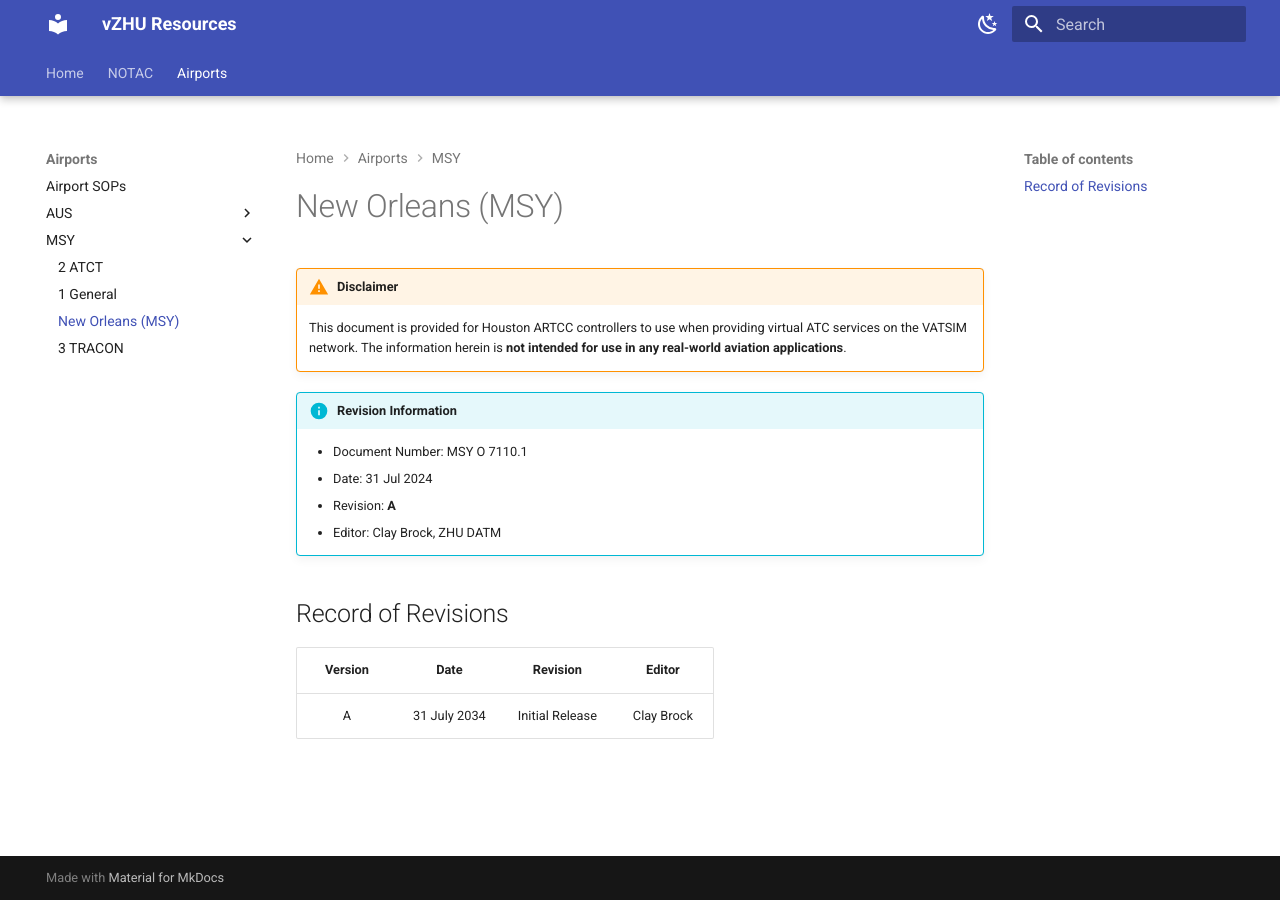
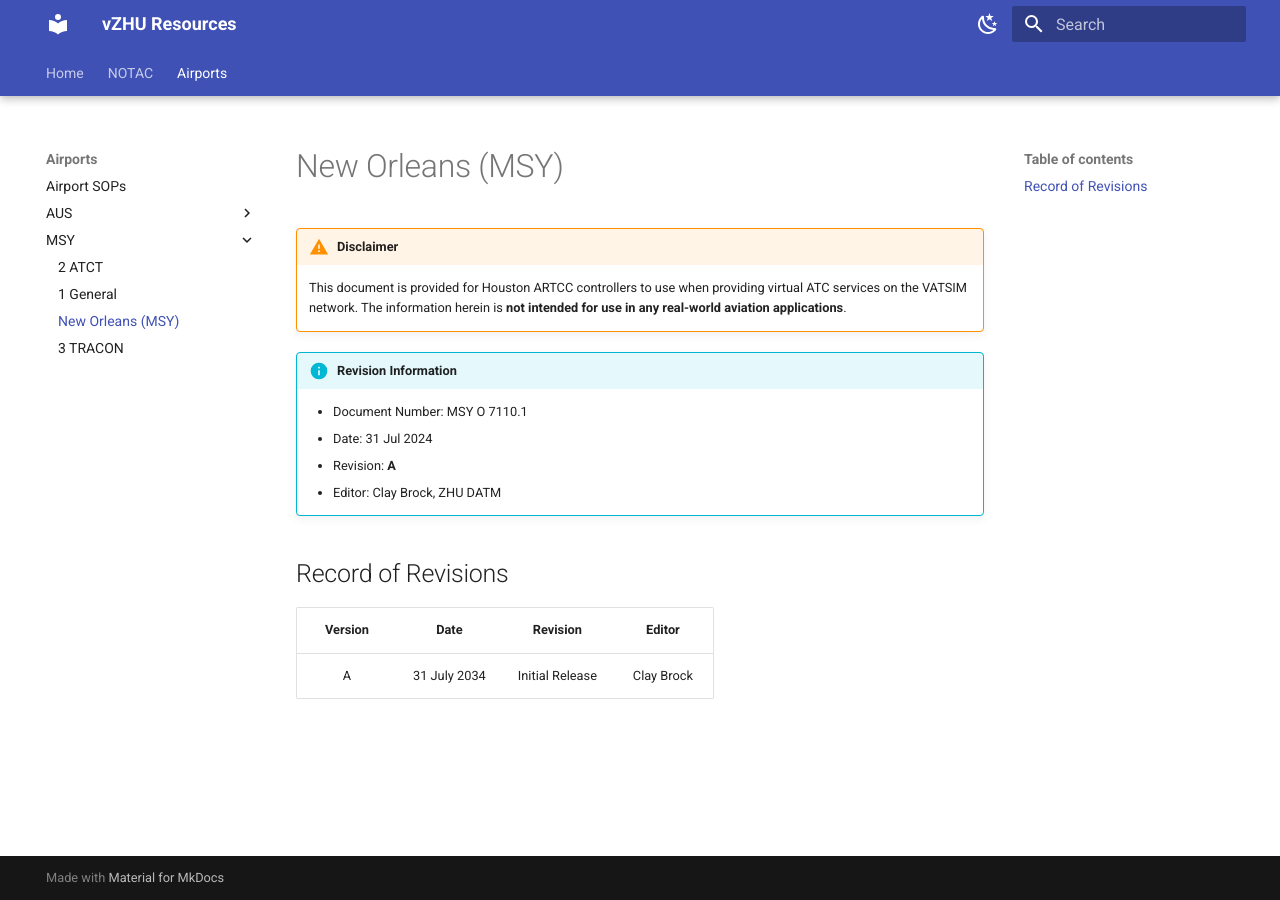
Before and after one commit to jivebiscuit/jivebiscuit.github.io, an MkDocs documentation site: the page built from docs/airports/MSY/info.md, in a window 1280 px wide. Built offline with MkDocs 1.6.1 and Material for MkDocs 9.7.7, drawn with Linux system fonts in a browser that asks for light colours.

Commit message:
Update mkdocs.yml

```diff
--- a/mkdocs.yml
+++ b/mkdocs.yml
@@ -21,8 +21,6 @@
     - navigation.tabs
     - navigation.tabs.sticky
     - navigation.top
-    - navigation.tracking
-    - navigation.path
     - search.suggest
     - search.highlight
     - search.share
```
